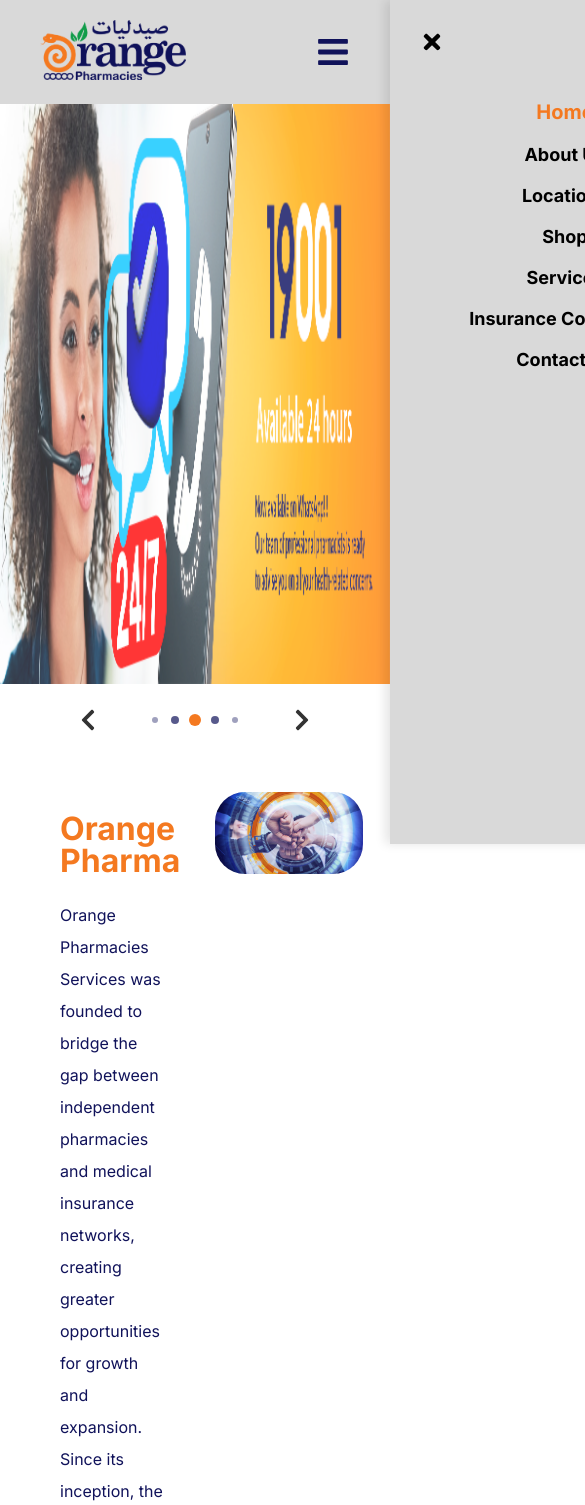
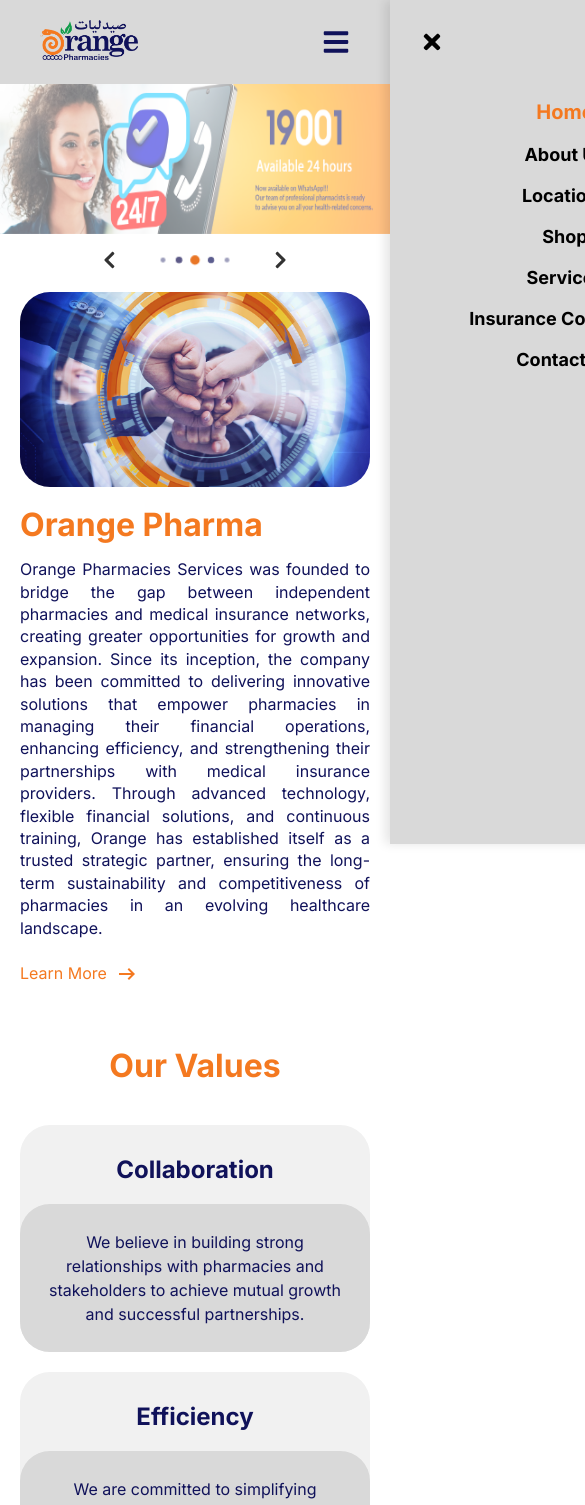
Before and after one commit to itsHadyy/OrangePharmacies, a React (Create React App) app: page / in a window 390 px wide. Shown: the top 1505 px of the page, 585 px wide, since content can reach past the window. Built offline with nearby package versions, Linux system fonts and the light colour scheme.

Commit message:
Responsiveness and Footer adjustments

```diff
--- a/src/components/en/Footer.js
+++ b/src/components/en/Footer.js
@@ -5,8 +5,10 @@
     const logo = '/media/logo.png';
     const img02 = '/media/GooglePlay.png';
     const img03 = '/media/AppStore.png';
+    const img04 = '/media/futApp.png';
 
     return (
+        <div>
             <footer className="footer">
                 <div className="footer-content">
                     <Link to="/">
@@ -84,6 +86,16 @@
                     </div>
                 </div>
             </footer >
+            <div className="futApp">
+                <p>
+                    Powered By
+                    <Link to="https://futapp.com">
+                        <img src={img04} alt="Fut APP" />
+                    </Link>
+                </p>
+            </div>
+        </div>
+
     );
 };
 
--- a/src/pages/en/Home.js
+++ b/src/pages/en/Home.js
@@ -93,6 +93,26 @@
                 </div>
             </div>
 
+            <div className='home03-02'>
+                <div className='hand-phone'>
+                    <img src={img04} alt="Orange Pharmacies" />
+                    <div className='appStoreContainer'>
+                        <a href='https://www.apple.com/app-store/' target=''>
+                            <img src={img02} alt="Orange Pharmacies" />
+                        </a>
+                        <a href='https://www.apple.com/app-store/' target=''>
+                            <img src={img03} alt="Orange Pharmacies" />
+                        </a>
+                    </div>
+                </div>
+                <div className='download-content'>
+                    <h1>Download Our App Now!</h1>
+                    <p>
+                        Lorem ipsum dolor sit amet consectetur. Turpis feugiat pellentesque elementum a lorem pretium. Vitae eu rhoncus vivamus ultrices placerat est dui. Ut aliquet amet tempus facilisis ullamcorper dolor sem. Blandit dolor sociis quam turpis. Eget sit at nibh sagittis amet vulputate.
+                    </p>
+                </div>
+            </div>
+
             <div className='home04'>
                 <h1>Insurance Companies</h1>
 
--- a/src/style.css
+++ b/src/style.css
@@ -297,6 +297,10 @@
   min-height: 700px;
 }
 
+.home03-02 {
+  display: none;
+}
+
 .appStoreContainer {
   width: 280px;
   margin: auto;
@@ -387,6 +391,24 @@
   flex-wrap: wrap;
   margin: auto;
   gap: 40px;
+}
+
+.futApp{
+  width: 100%;
+  background-color: var(--blue);
+  color: var(--lightGray);
+  font-size: 16px;
+  padding: 10px 50px;
+}
+
+.futApp p{
+  margin: 0;
+}
+
+.futApp img{
+  height: 16px;
+  margin: 0 10px;
+  transform: translateY(3px);
 }
 
 .download-section h3,
@@ -664,11 +686,11 @@
   left: 70px;
 }
 
-.ar .arrow{
+.ar .arrow {
   right: 70px;
 }
 
-.ar-city .arrow{
+.ar-city .arrow {
   right: 120px;
 }
 
@@ -765,30 +787,132 @@
   transform: rotate(180deg) translateY(-4px);
 }
 
-.ar-center{
+.ar-center {
   text-align: center !important;
 }
 
-.ar-center .cardContent{
+.ar-center .cardContent {
   min-height: 170px;
 }
 
-.lang .btn{
+.lang .btn {
   font-size: 18px;
   padding: 10px 30px;
   border: 2px solid var(--blue);
 }
 
-.lang{
+.lang {
   display: flex;
   align-items: center;
   justify-content: center;
 }
 
-.ar .cardContent{
+.ar .cardContent {
   min-height: 265px;
 }
 
-.ar .cardContent p{
+.ar .cardContent p {
   text-align: center !important;
 }
+
+@media (max-width: 768px) {
+  .logo {
+    height: 40px;
+  }
+
+  .burger-icon {
+    font-size: 28px;
+  }
+
+  .slide {
+    height: 150px;
+  }
+
+  .controls {
+    scale: 0.8;
+    margin-top: 10px;
+  }
+
+  .home01 {
+    display: flex;
+    flex-direction: column-reverse;
+    padding: 20px;
+    gap: 0;
+    text-align: justify;
+    line-height: 1.4em;
+  }
+
+  .home01 img {
+    width: 100%;
+  }
+
+  .home02 {
+    padding: 20px;
+  }
+
+  .cardsContainer {
+    display: block;
+  }
+
+  .card {
+    margin: 20px 0;
+    padding-top: 10px;
+  }
+
+  .cardContent {
+    font-size: 16px;
+    min-height: auto;
+    padding: 10px 20px;
+  }
+
+  .home03 {
+    display: none;
+  }
+
+  .home03-02 {
+    display: block;
+  }
+
+  .hand-phone {
+    display: flex;
+  }
+
+  .appStoreContainer {
+    width: 120px;
+    margin: 0;
+    text-align: center;
+    display: block;
+    padding-top: 100px;
+  }
+
+  .appStoreContainer img {
+    height: 40px;
+    display: block;
+    margin: 10px auto;
+    width: 115px !important;
+  }
+
+  .hand-phone img {
+    position: relative;
+    width: 240px;
+  }
+
+  .download-content {
+    padding: 20px;
+    text-align: center;
+  }
+
+  .download-content h1 {
+    font-size: 20px;
+  }
+
+  .download-content p {
+    font-size: 14px;
+  }
+
+  .imgSliderContainer, .imgSliderContainer img{
+    width: 150px;
+    height: 50px;
+  }
+
+}
```
Also changed, not shown: public/media/futApp.png (added). Lines whose indentation alone changed are shown as unchanged.
